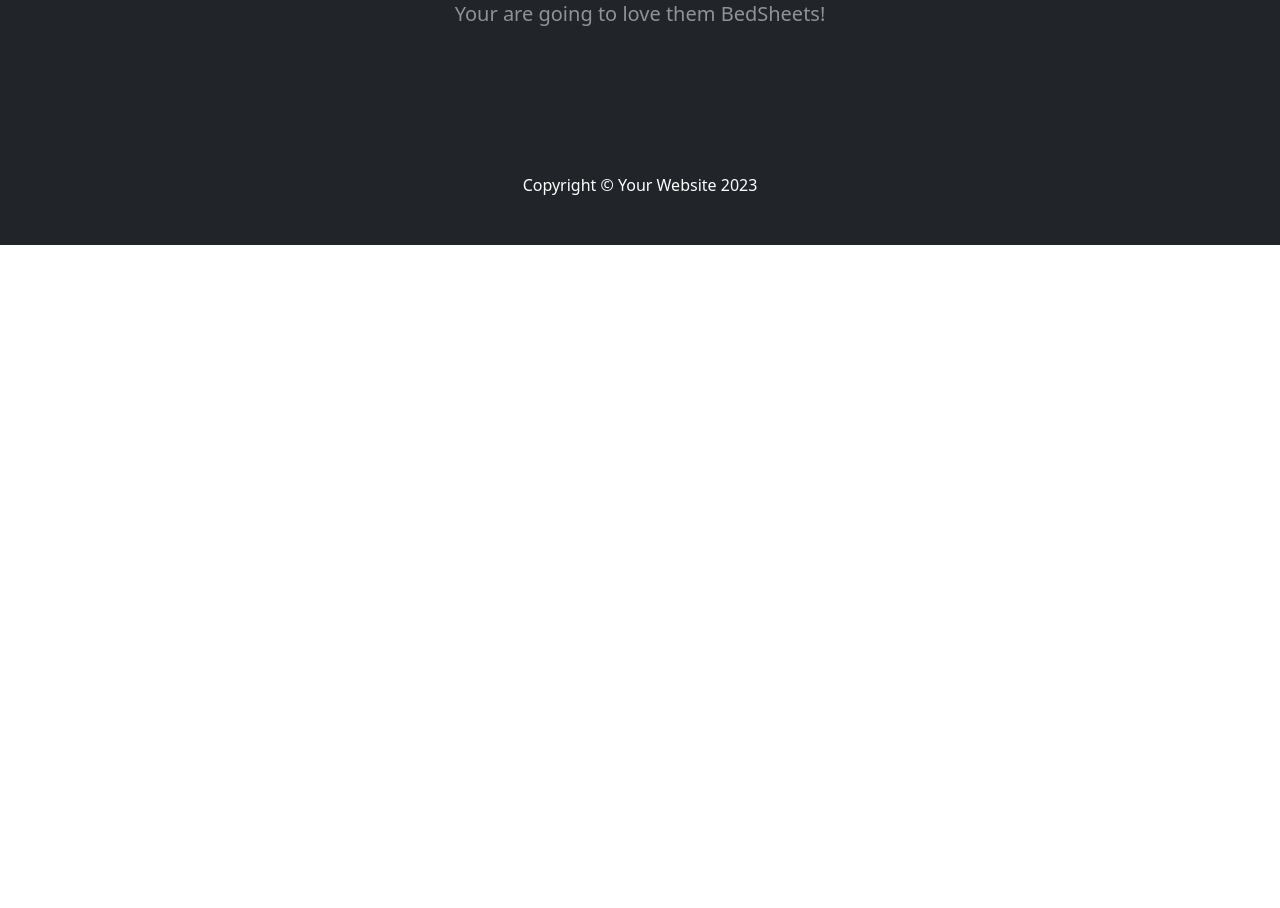
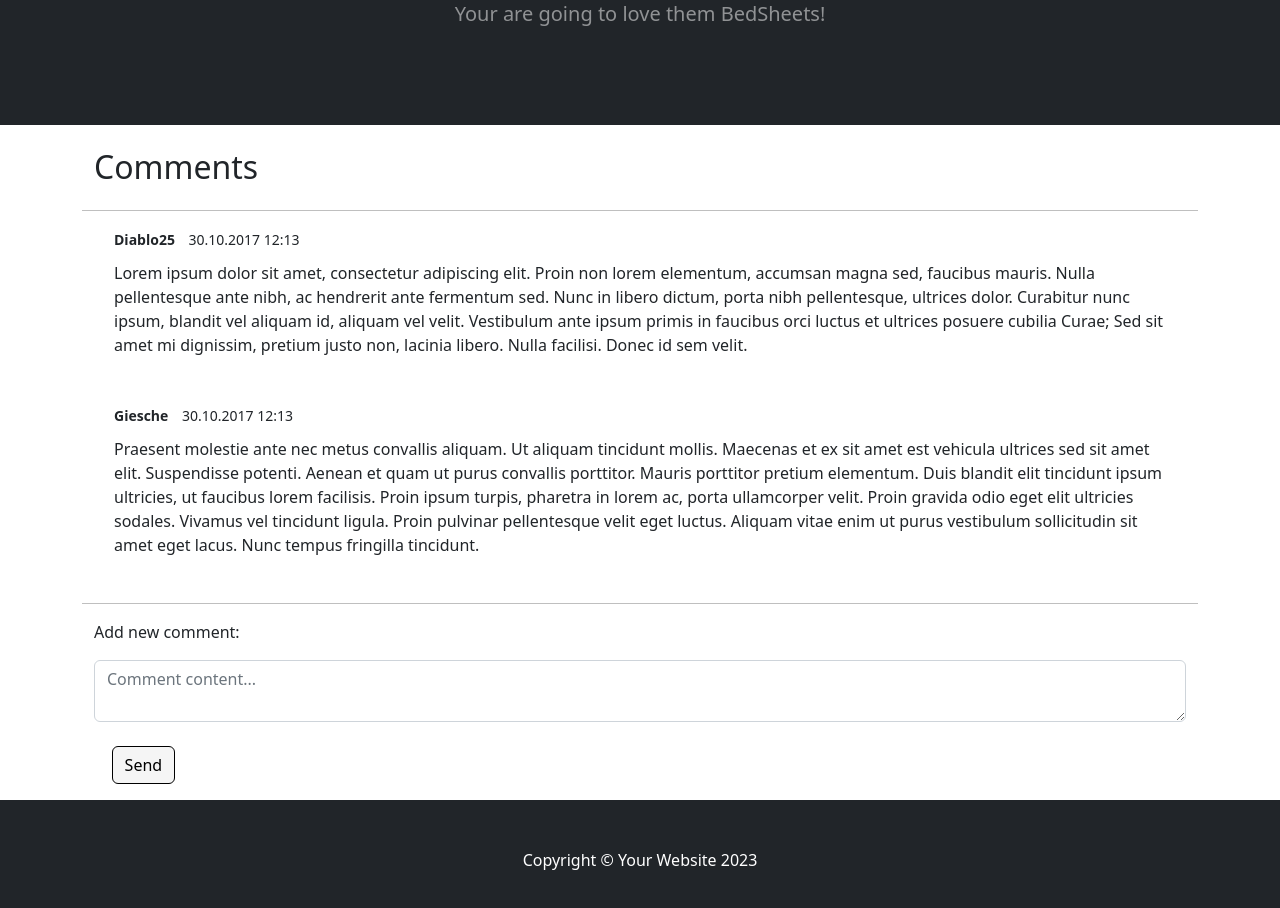
Before and after one commit to Deyan9469/React-Project, a React (Vite) app in the folder client/: page /comments in a window 1280 px wide. Shown: the part 260-1168 px from the top of the page. Before the commit the page ends 800 px from the top, so only its background shows below. Built offline with nearby package versions, Linux system fonts and the light colour scheme.

Commit message:
toDoo comment page

```diff
--- a/client/src/App.jsx
+++ b/client/src/App.jsx
@@ -13,6 +13,7 @@ import Login from './components/login/Login'
 import Register from './components/register/Register'
 import Logout from './components/logout/Logout'
 import CreateCard from './components/create/CreateCard'
+import Comments from './components/comments/Comments'
 
 
 function App() {
@@ -33,6 +34,7 @@ function App() {
                     <Route path='/register' element={<Register />} />
                     <Route path='/logout' element={<Logout />} />
                     <Route path='/create' element={<CreateCard />} />
+                    <Route path='/comments' element={<Comments />} />
 
                 </Routes>
 
--- /dev/null
+++ b/client/src/components/comments/Comments.jsx
@@ -0,0 +1,38 @@
+
+import "./commentsCSS.css"
+
+function Comments() {
+
+    return (
+
+        <div className="container">
+            <div className="row">
+                <h2 className="commentHeader">Comments</h2>
+            </div>
+            <hr />
+            <div className="row comment">
+                <div className="head">
+                    <small><strong className="user">Diablo25</strong> 30.10.2017 12:13</small>
+                </div>
+                <p>Lorem ipsum dolor sit amet, consectetur adipiscing elit. Proin non lorem elementum, accumsan magna sed, faucibus mauris. Nulla pellentesque ante nibh, ac hendrerit ante fermentum sed. Nunc in libero dictum, porta nibh pellentesque, ultrices dolor. Curabitur nunc ipsum, blandit vel aliquam id, aliquam vel velit. Vestibulum ante ipsum primis in faucibus orci luctus et ultrices posuere cubilia Curae; Sed sit amet mi dignissim, pretium justo non, lacinia libero. Nulla facilisi. Donec id sem velit. </p>
+            </div>
+            <div className="row comment">
+                <div className="head">
+                    <small><strong className="user">Giesche</strong> 30.10.2017 12:13</small>
+                </div>
+                <p>Praesent molestie ante nec metus convallis aliquam. Ut aliquam tincidunt mollis. Maecenas et ex sit amet est vehicula ultrices sed sit amet elit. Suspendisse potenti. Aenean et quam ut purus convallis porttitor. Mauris porttitor pretium elementum. Duis blandit elit tincidunt ipsum ultricies, ut faucibus lorem facilisis. Proin ipsum turpis, pharetra in lorem ac, porta ullamcorper velit. Proin gravida odio eget elit ultricies sodales. Vivamus vel tincidunt ligula. Proin pulvinar pellentesque velit eget luctus. Aliquam vitae enim ut purus vestibulum sollicitudin sit amet eget lacus. Nunc tempus fringilla tincidunt. </p>
+            </div>
+            <hr />
+            <div className="row" id="addcomment">
+            <label>Add new comment:</label>
+                <form className="form">
+                    <textarea className="form-control" placeholder="Comment content..." value={""}  /><br />
+                    <button className="btn btn-primary">Send</button>
+                </form>
+            </div>
+        </div>
+
+    );
+}
+
+export default Comments;
--- /dev/null
+++ b/client/src/components/comments/commentsCSS.css
@@ -0,0 +1,31 @@
+hr{
+    border-top: 1px solid #000 !important;
+}
+.commentHeader{
+    margin-top: 0.7em;
+}
+
+.row{
+    margin-right: 0px;
+    margin-left: 0px;
+}
+
+.comment{
+    margin-right: 20px;
+    margin-left: 20px;
+    margin-bottom: 30px;
+}
+
+.head{
+    margin-bottom: 10px;
+}
+
+.user{
+    margin-right: 10px;
+}
+.form{
+    margin-top: 1em;
+}
+.btn-primary{
+    margin-bottom: 1em;
+}
--- a/client/src/components/navigation/Navigation.jsx
+++ b/client/src/components/navigation/Navigation.jsx
@@ -1,6 +1,6 @@
 import { Link } from 'react-router-dom';
 import { useContext } from 'react';
-import  AuthContext  from '../../contexts/authContext';
+import AuthContext from '../../contexts/authContext';
 
 const Navigation = () => {
 
@@ -67,6 +67,11 @@ const Navigation = () => {
                                     </li>
                                 </>
                             }
+                            <li className="nav-item">
+                                <Link className="nav-link active" aria-current="page" to="/comments"  >
+                                    Comments
+                                </Link>
+                            </li>
 
                         </ul>
                         <form className="d-flex">
```
Also changed, not shown: client/src/services/commentService.js (added, +17 -0 lines). Lines whose indentation alone changed are shown as unchanged.
